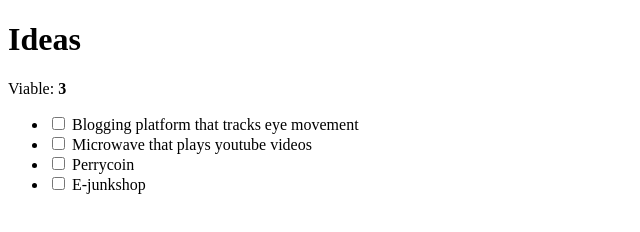
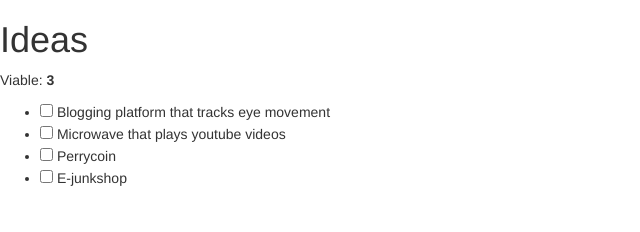
Before and after one commit to bootstrapdojo/perrys-great-ideas, a plain HTML site: page index.html in a window 1280 px wide. Shown: the whole page, without its empty margins (0-640 px from the left). Drawn offline with nearby package versions, Linux system fonts and the light colour scheme.

Commit message:
Add bootstrap css

```diff
--- a/index.html
+++ b/index.html
@@ -4,6 +4,7 @@
 <head>
     <meta charset="utf-8">
     <title>Perry's Great Ideas</title>
+    <link href="http://netdna.bootstrapcdn.com/bootstrap/3.1.1/css/bootstrap.min.css" rel="stylesheet">
 </head>
 
 <body>
```
